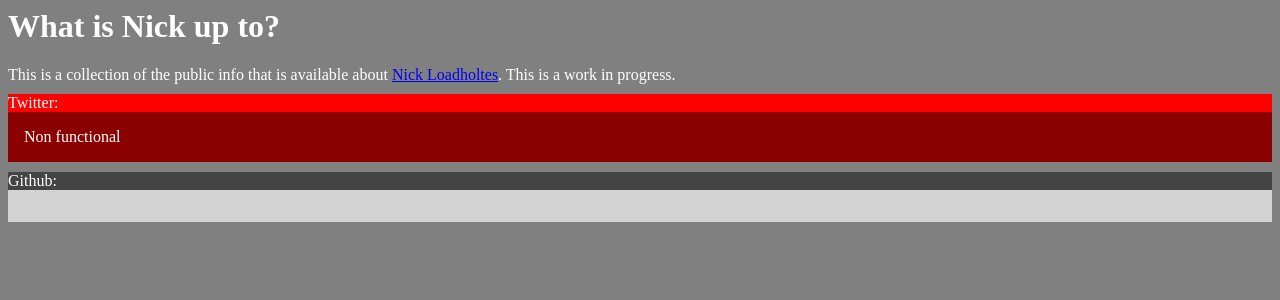
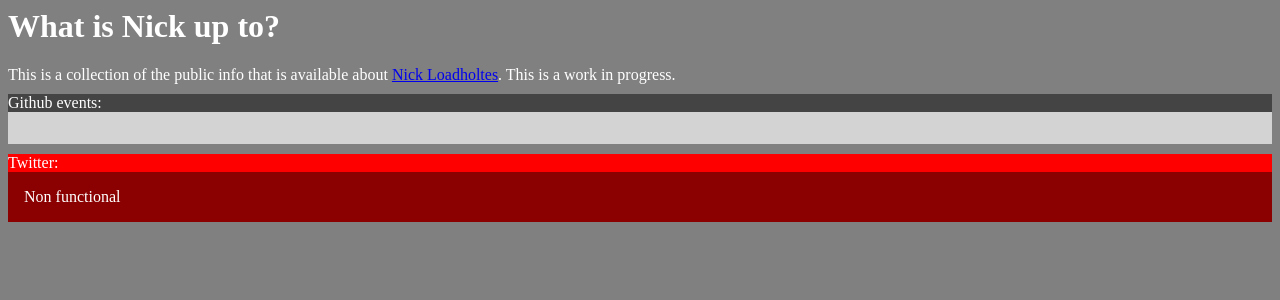
Before and after one commit to nloadholtes/foxtrot, a Django app: template templates/personal_api/about.html in a window 1280 px wide. Shown: the top 300 px of the page. Run offline with Django 3.2, Linux system fonts and the light colour scheme; the template is opened without the code that fills it, so the values that code supplies are empty; some libraries are stand-ins or nearby versions.

Commit message:
Cleanup of commented out code, skipping watch events, reordering the stuff on the screen

```diff
--- a/templates/personal_api/about.html
+++ b/templates/personal_api/about.html
@@ -9,13 +9,13 @@
 <h1>What is Nick up to?</h1>
 
 This is a collection of the public info that is available about <a href="http://ironboundsoftware.com">Nick Loadholtes</a>. This is a work in progress.
+<div id="github-div">
+    Github events:
+    <div id="github-content-div"></div>
+</div>
 <div id="twitter-div">
     Twitter:
     <div id="twitter-content-div"></div>
-</div>
-<div id="github-div">
-    Github:
-    <div id="github-content-div"></div>
 </div>
 
 <script type="text/javascript">
@@ -48,6 +48,9 @@ function changegithub() {
         outputtext = "";
         for(x=0; x<10; x++){
             row = data[x]
+            if(row.type === "WatchEvent") {
+                continue
+            }
             outputtext += "<li>" + row["repo"].name + " - " + row["created_at"];
             commits = row.payload.commits
             for(y in row.payload.commits) {
@@ -60,8 +63,6 @@ function changegithub() {
         $("#github-content-div").html(outputtext);
     });
     console.log(event_data)
-    // console.log(event_data.responseJSON()[0]["id"])
-    // $("#github-content-div").text("Non functional");
 }
 </script>
 </body>
```
